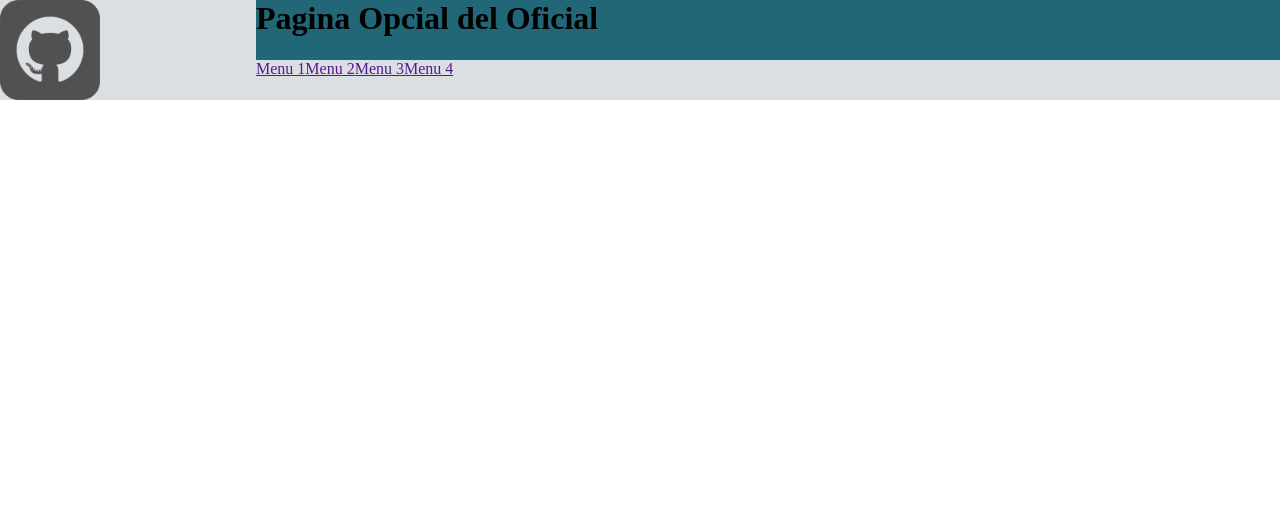
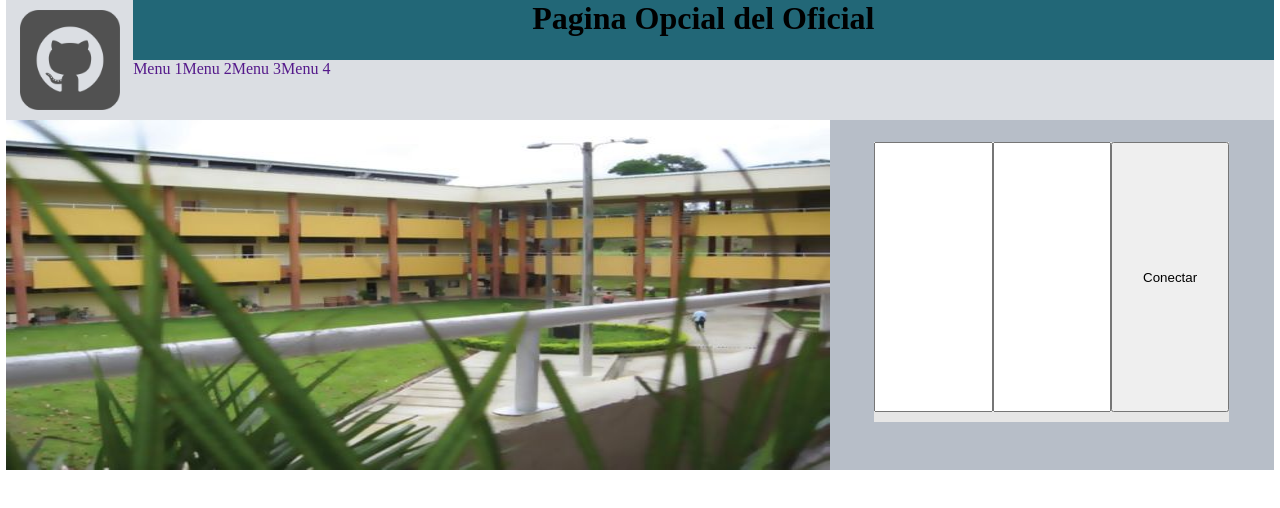
Before and after one commit to fabig4da/html_pratice, a plain HTML site: page index.html in a window 1280 px wide. Drawn offline with Linux system fonts and the light colour scheme.

Commit message:
login style

```diff
--- a/assets/css/style.sass
+++ b/assets/css/style.sass
@@ -6,21 +6,26 @@
 
 @media screen and ( min-width: 700px )
     body
-        /*background: #000*/
+        width: 99%
+        margin:0 auto
+
 
     header
         display: grid
-        grid-template-columns: 20% 80%
-        grid-row: 100px 100px
+        grid-template-columns: 10% 90%
+        grid-template-rows: 60px 60px
         background: #dbdee3
         img
             grid-column: 1
             grid-row: 1 /span 2
             width: 100px
+            margin:10px auto
         h1
             grid-column: 2
             grid-row: 1
             background: #226777
+            width: 100%
+            text-align: center
         nav
 
             grid-column: 2
@@ -30,4 +35,38 @@
                 list-style: none
                 li
                     a
-                        text-decoration:none
+
+                        text-decoration: none
+    main
+        display: grid
+        grid-template-columns: 100%
+        grid-template-row: auto auto auto
+        #login
+            display: grid
+            grid-template-columns: 65% 35%
+            grid-template-rows: 350px
+            background: #b7bec8
+
+            img
+                width:100%
+                height: 350px
+            form
+                display: block
+                width: 80%
+                height: 80%
+                background: #e6e6e6
+                margin:5% auto
+                display: flex
+
+
+                input[type="email"],
+                input[type="password"],
+                input[type="submit"]
+                    display: block
+                    width: 80%
+                    padding:8px
+                    margin:0 auto
+                    margin-bottom:10px
+
+                div
+                    margin-top:10px
--- a/index.html
+++ b/index.html
@@ -20,6 +20,20 @@
             </ul>
         </nav>
     </header>
+    <main>
+        <section id="login">
+            <img src="./assets/image/unipacifico.jpg" alt="">
+            <div id="form">
+                <form action="#">
+                    <input type="email">
+                    <input type="password">
+                    <input type="submit" value="Conectar">
+                </form>
+            </div>
+
+        </section>
+
+    </main>
 
 </body>
 </html>
```
Also changed, not shown: assets/css/style.css, 1 other file.
